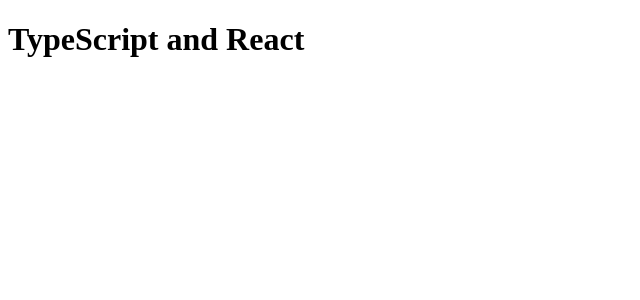
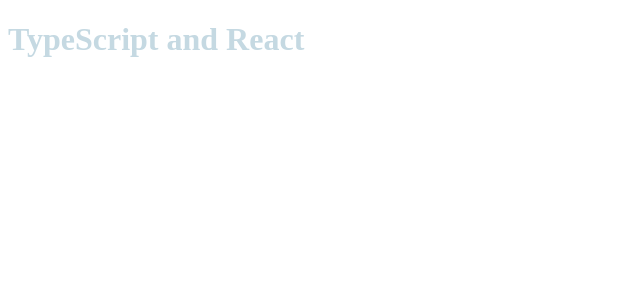
Before and after one commit to WondrousSquirrel/react-boilerplate, a React app: page / in a window 1280 px wide. Shown: the top 300 px of the page, without its empty margins (0-640 px from the left). Built offline with nearby package versions, Linux system fonts and the light colour scheme.

Commit message:
Добавленна поддержка стилей

```diff
--- a/package.json
+++ b/package.json
@@ -7,16 +7,18 @@
     "dev-server": "webpack-dev-server --config ./webpack.dev.js",
     "build": "webpack --config ./webpack.prod.js"
   },
-  "author": "",
+  "author": "Alexander Antoschuk",
   "license": "ISC",
   "devDependencies": {
     "@types/react": "^16.8.10",
     "@types/react-dom": "^16.8.3",
     "awesome-typescript-loader": "^5.2.1",
     "clean-webpack-plugin": "^2.0.1",
-    "css-loader": "^2.1.1",
+    "css-loader": "^2.0.0",
+    "css-modules-typescript-loader": "^1.1.1",
     "html-webpack-plugin": "^3.2.0",
     "node-loader": "^0.6.0",
+    "node-sass": "^4.11.0",
     "sass-loader": "^7.1.0",
     "source-map-loader": "^0.2.4",
     "style-loader": "^0.23.1",
--- a/src/components/App.tsx
+++ b/src/components/App.tsx
@@ -1,4 +1,6 @@
 import * as React from "react";
+
+import "./style.scss";
 
 const App = () => <h1>TypeScript and React</h1>;
 
--- /dev/null
+++ b/src/components/style.scss
@@ -0,0 +1,3 @@
+h1 {
+  color: #c5d9e2;
+}
--- a/src/style.css
+++ /dev/null
@@ -1,3 +0,0 @@
-.hello {
-  background: #c5d9e2;
-}
--- a/webpack.common.js
+++ b/webpack.common.js
@@ -26,6 +26,10 @@ module.exports = {
         test: /\.(ts|tsx)$/,
         loader: "ts-loader"
       },
+      {
+        test: /\.(css|sass|scss)$/,
+        use: ["style-loader", "css-loader", "sass-loader"]
+      },
       { enforce: "pre", test: /\.js$/, loader: "source-map-loader" }
     ]
   }
```
Also changed, not shown: 1 other file (tests, documents, lock files or other folders).
